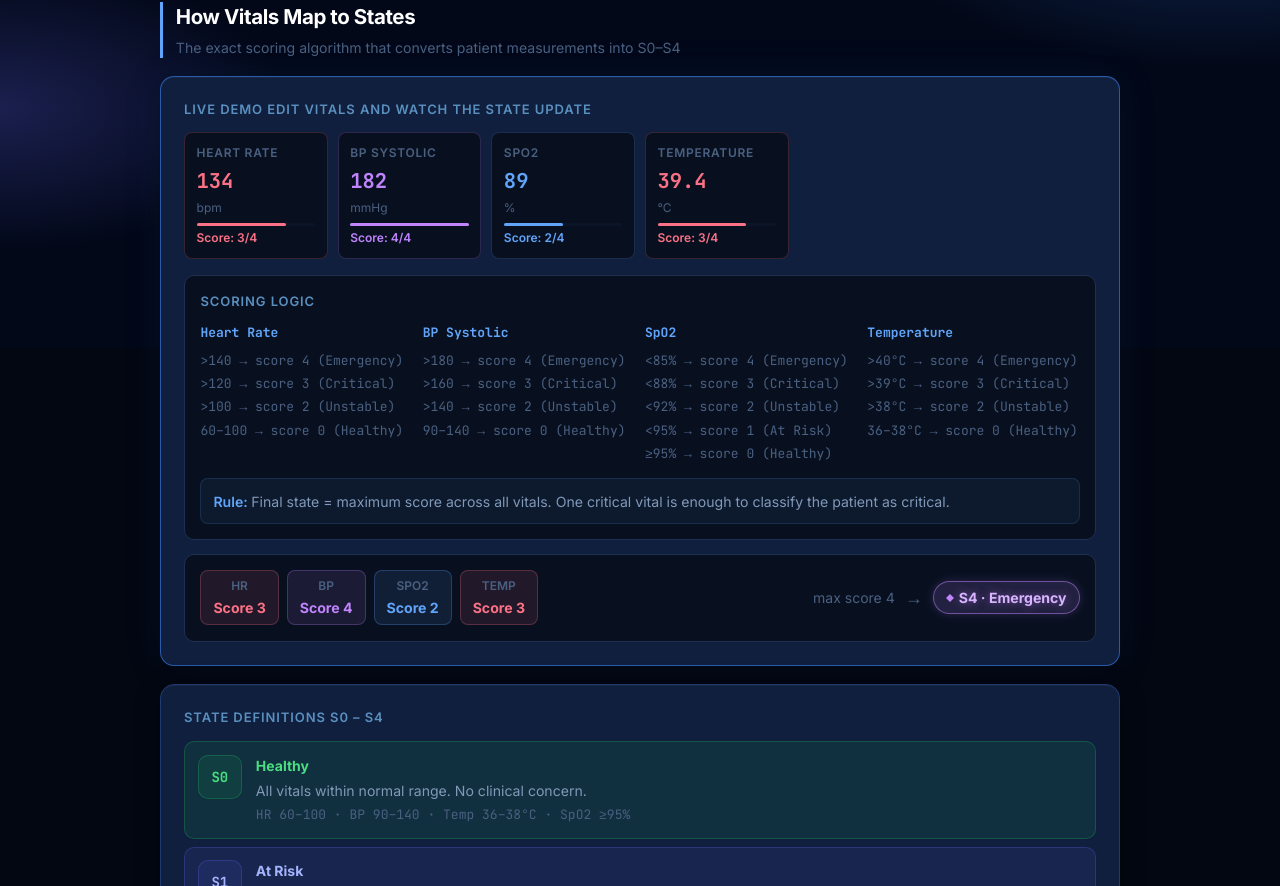
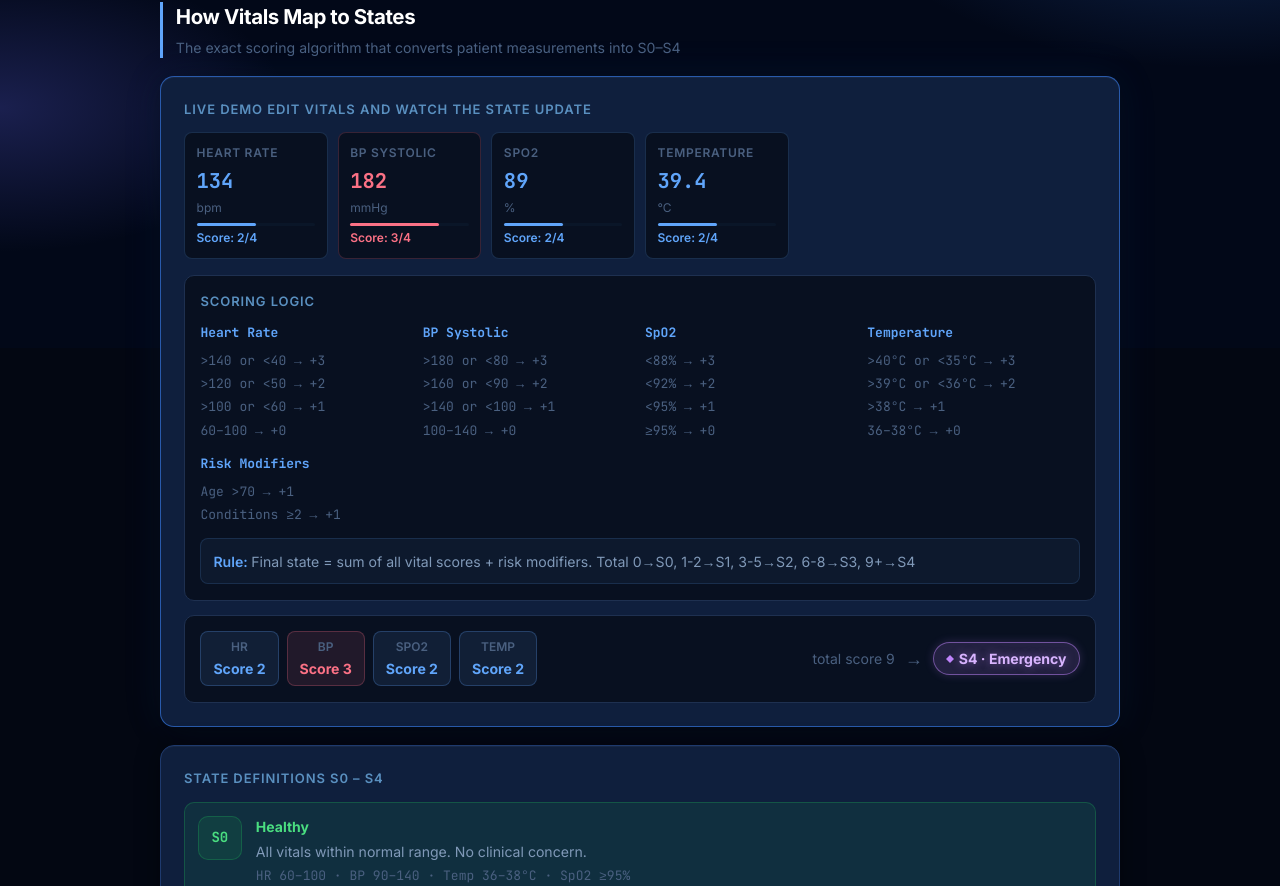
Before and after one commit to Nsk246/redesigned-funicular, a React (Vite) app in the folder frontend/: page / in a window 1280 px wide. Shown: the part 452-1338 px from the top of the page. Built offline with nearby package versions, Linux system fonts and the light colour scheme; no server answers.

Commit message:
Fix About: scoring is cumulative sum not max, fix scoreVital and mappedState

```diff
--- a/frontend/src/pages/About.jsx
+++ b/frontend/src/pages/About.jsx
@@ -115,11 +115,12 @@ function ProbTable({ data, isWard=false }) {
 
 // Vital scoring helper mirrors backend logic
 function scoreVital(key, val) {
+  // Matches state_mapper.py exactly — cumulative scoring
   const scores = {
-    hr:   val > 140 ? 4 : val > 120 ? 3 : val > 100 ? 2 : val > 60 ? 0 : 1,
-    bp_sys: val > 180 ? 4 : val > 160 ? 3 : val > 140 ? 2 : val >= 90 ? 0 : 2,
-    spo2: val < 85 ? 4 : val < 88 ? 3 : val < 92 ? 2 : val < 95 ? 1 : 0,
-    temp: val > 40 ? 4 : val > 39 ? 3 : val > 38 ? 2 : val >= 36 ? 0 : 1,
+    hr:     val > 140 || val < 40  ? 3 : val > 120 || val < 50 ? 2 : val > 100 || val < 60 ? 1 : 0,
+    bp_sys: val > 180 || val < 80  ? 3 : val > 160 || val < 90 ? 2 : val > 140 || val < 100 ? 1 : 0,
+    spo2:   val < 88 ? 3 : val < 92 ? 2 : val < 95 ? 1 : 0,
+    temp:   val > 40 || val < 35   ? 3 : val > 39 || val < 36  ? 2 : val > 38 ? 1 : 0,
   }
   return scores[key] ?? 0
 }
@@ -135,8 +136,8 @@ export default function About() {
     spo2:  scoreVital('spo2',  demoVitals.spo2),
     temp:  scoreVital('temp',  demoVitals.temp),
   }
-  const maxScore = Math.max(...Object.values(vitalScores))
-  const mappedState = maxScore
+  const totalScore = Object.values(vitalScores).reduce((a,b)=>a+b, 0)
+  const mappedState = totalScore === 0 ? 0 : totalScore <= 2 ? 1 : totalScore <= 5 ? 2 : totalScore <= 8 ? 3 : 4
 
   return (
     <div style={{ maxWidth:960, margin:'0 auto', display:'flex', flexDirection:'column', gap:'clamp(40px,5vw,64px)', paddingBottom:80 }}>
@@ -194,37 +195,41 @@ export default function About() {
             <div style={{ display:'grid', gridTemplateColumns:'repeat(auto-fill,minmax(200px,1fr))', gap:10, fontSize:'clamp(13px,1vw,15px)', color:'#4a6080', fontFamily:'JetBrains Mono,monospace', lineHeight:1.8 }}>
               <div>
                 <div style={{ color:'#60a5fa', fontWeight:700, marginBottom:4 }}>Heart Rate</div>
-                <div>&gt;140 → score 4 (Emergency)</div>
-                <div>&gt;120 → score 3 (Critical)</div>
-                <div>&gt;100 → score 2 (Unstable)</div>
-                <div>60–100 → score 0 (Healthy)</div>
+                <div>&gt;140 or &lt;40 → +3</div>
+                <div>&gt;120 or &lt;50 → +2</div>
+                <div>&gt;100 or &lt;60 → +1</div>
+                <div>60–100 → +0</div>
               </div>
               <div>
                 <div style={{ color:'#60a5fa', fontWeight:700, marginBottom:4 }}>BP Systolic</div>
-                <div>&gt;180 → score 4 (Emergency)</div>
-                <div>&gt;160 → score 3 (Critical)</div>
-                <div>&gt;140 → score 2 (Unstable)</div>
-                <div>90–140 → score 0 (Healthy)</div>
+                <div>&gt;180 or &lt;80 → +3</div>
+                <div>&gt;160 or &lt;90 → +2</div>
+                <div>&gt;140 or &lt;100 → +1</div>
+                <div>100–140 → +0</div>
               </div>
               <div>
                 <div style={{ color:'#60a5fa', fontWeight:700, marginBottom:4 }}>SpO2</div>
-                <div>&lt;85% → score 4 (Emergency)</div>
-                <div>&lt;88% → score 3 (Critical)</div>
-                <div>&lt;92% → score 2 (Unstable)</div>
-                <div>&lt;95% → score 1 (At Risk)</div>
-                <div>≥95% → score 0 (Healthy)</div>
+                <div>&lt;88% → +3</div>
+                <div>&lt;92% → +2</div>
+                <div>&lt;95% → +1</div>
+                <div>≥95% → +0</div>
               </div>
               <div>
                 <div style={{ color:'#60a5fa', fontWeight:700, marginBottom:4 }}>Temperature</div>
-                <div>&gt;40°C → score 4 (Emergency)</div>
-                <div>&gt;39°C → score 3 (Critical)</div>
-                <div>&gt;38°C → score 2 (Unstable)</div>
-                <div>36–38°C → score 0 (Healthy)</div>
+                <div>&gt;40°C or &lt;35°C → +3</div>
+                <div>&gt;39°C or &lt;36°C → +2</div>
+                <div>&gt;38°C → +1</div>
+                <div>36–38°C → +0</div>
+              </div>
+              <div>
+                <div style={{ color:'#60a5fa', fontWeight:700, marginBottom:4 }}>Risk Modifiers</div>
+                <div>Age &gt;70 → +1</div>
+                <div>Conditions ≥2 → +1</div>
               </div>
             </div>
             <div style={{ marginTop:12, background:'rgba(96,165,250,0.06)', border:'1px solid rgba(96,165,250,0.15)', borderRadius:8, padding:'10px 12px' }}>
               <span style={{ color:'#60a5fa', fontWeight:600, fontSize:'clamp(14px,1.1vw,16px)' }}>Rule: </span>
-              <span style={{ color:'#8099b8', fontSize:'clamp(14px,1.1vw,16px)' }}>Final state = maximum score across all vitals. One critical vital is enough to classify the patient as critical.</span>
+              <span style={{ color:'#8099b8', fontSize:'clamp(14px,1.1vw,16px)' }}>Final state = sum of all vital scores + risk modifiers. Total 0→S0, 1-2→S1, 3-5→S2, 6-8→S3, 9+→S4</span>
             </div>
           </div>
 
@@ -243,7 +248,7 @@ export default function About() {
               })}
             </div>
             <div style={{ display:'flex', alignItems:'center', gap:10 }}>
-              <span style={{ color:'#4a6080', fontSize:'clamp(12px,1.1vw,14px)' }}>max score {maxScore}</span>
+              <span style={{ color:'#4a6080', fontSize:'clamp(12px,1.1vw,14px)' }}>total score {totalScore}</span>
               <span style={{ color:'#4a6080', fontSize:18 }}>→</span>
               <StateBadge state={mappedState} />
             </div>
```
